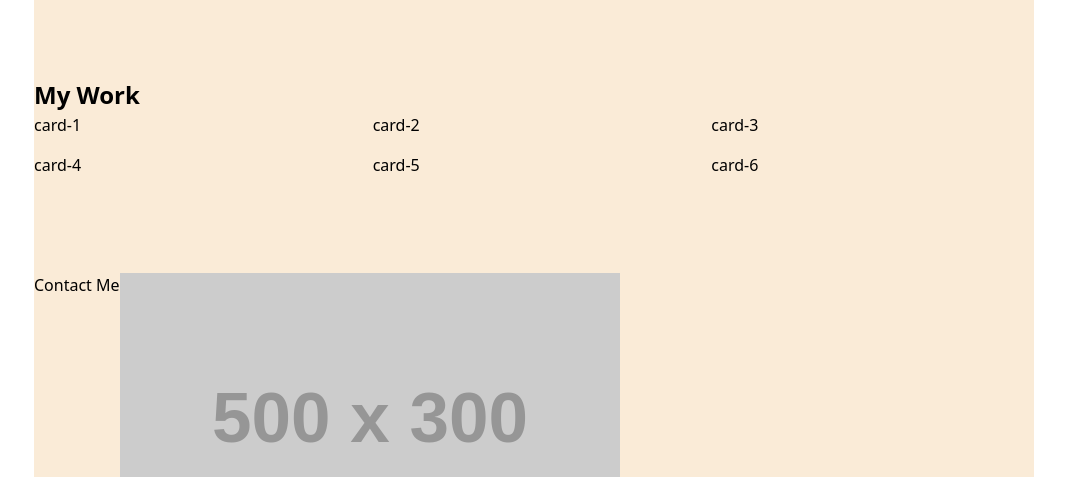
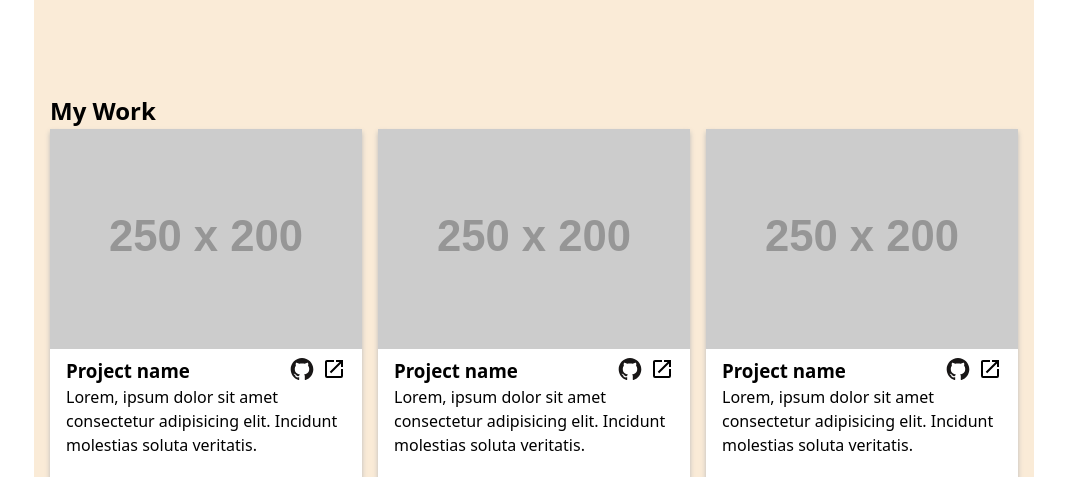
Before and after one commit to sydalwedaie/odin-project-homepage, a website built with webpack: page src/template.html in a window 1280 px wide. Shown: the part 475-952 px from the top of the page, without its empty margins (106-1173 px from the left). Built offline with nearby package versions, Linux system fonts and the light colour scheme; placeholder pictures from the web are drawn by us.

Commit message:
add card component

```diff
--- /dev/null
+++ b/src/components/card/card.css
@@ -0,0 +1,30 @@
+.c-card {
+  box-shadow: 0 3px 5px #bbbbbb;
+  background-color: white;
+}
+
+.c-card__image {
+  width: 100%;
+  height: 220px;
+  object-fit: cover;
+}
+
+.c-card__info-wrapper {
+  display: flex;
+  flex-wrap: wrap;
+  padding: 0.5rem 1rem 2rem;
+}
+
+.c-card__links {
+  display: flex;
+  gap: 0.5rem;
+  margin-left: auto;
+}
+
+.c-card__icon {
+  width: 24px;
+}
+
+.c-card__description {
+  flex-basis: 100%;
+}
--- /dev/null
+++ b/src/components/card/card.js
@@ -0,0 +1,27 @@
+import "./card.css";
+import iconGitHub from "./icon-gh.svg";
+import iconExternal from "./icon-external.svg";
+
+export function Card({ imgUrl, projectName, projectDescription }) {
+  const html = String.raw;
+  const markup = html`
+    <article class="c-card">
+      <div class="c-card__image-wrapper">
+        <img src="${imgUrl}" alt="${projectName}" class="c-card__image" />
+      </div>
+      <div class="c-card__info-wrapper">
+        <h3 class="c-card__title">${projectName}</h3>
+        <div class="c-card__links">
+          <a href="#" class="c-card__link">
+            <img src="${iconGitHub}" alt="" class="c-card__icon" />
+          </a>
+          <a href="#" class="c-card__link">
+            <img src="${iconExternal}" alt="" class="c-card__icon" />
+          </a>
+        </div>
+        <div class="c-card__description">${projectDescription}</div>
+      </div>
+    </article>
+  `;
+  return markup;
+}
--- /dev/null
+++ b/src/components/main/data.json
@@ -0,0 +1,32 @@
+[
+  {
+    "imgUrl": "https://placehold.co/250x200/png",
+    "projectName": "Project name",
+    "projectDescription": "Lorem, ipsum dolor sit amet consectetur adipisicing elit. Incidunt molestias soluta veritatis."
+  },
+  {
+    "imgUrl": "https://placehold.co/250x200/png",
+    "projectName": "Project name",
+    "projectDescription": "Lorem, ipsum dolor sit amet consectetur adipisicing elit. Incidunt molestias soluta veritatis."
+  },
+  {
+    "imgUrl": "https://placehold.co/250x200/png",
+    "projectName": "Project name",
+    "projectDescription": "Lorem, ipsum dolor sit amet consectetur adipisicing elit. Incidunt molestias soluta veritatis."
+  },
+  {
+    "imgUrl": "https://placehold.co/250x200/png",
+    "projectName": "Project name",
+    "projectDescription": "Lorem, ipsum dolor sit amet consectetur adipisicing elit. Incidunt molestias soluta veritatis."
+  },
+  {
+    "imgUrl": "https://placehold.co/250x200/png",
+    "projectName": "Project name",
+    "projectDescription": "Lorem, ipsum dolor sit amet consectetur adipisicing elit. Incidunt molestias soluta veritatis."
+  },
+  {
+    "imgUrl": "https://placehold.co/250x200/png",
+    "projectName": "Project name",
+    "projectDescription": "Lorem, ipsum dolor sit amet consectetur adipisicing elit. Incidunt molestias soluta veritatis."
+  }
+]
--- a/src/components/main/main.css
+++ b/src/components/main/main.css
@@ -1,5 +1,8 @@
+.c-main {
+  padding: 1rem;
+}
 .c-main__body {
   display: grid;
-  grid-template-columns: repeat(auto-fit, minmax(280px, 1fr));
+  grid-template-columns: repeat(auto-fit, minmax(250px, 1fr));
   gap: 1rem;
 }
--- a/src/components/main/main.js
+++ b/src/components/main/main.js
@@ -1,4 +1,6 @@
 import "./main.css";
+import { Card } from "../card/card.js";
+import data from "./data.json";
 
 export function Main() {
   const html = String.raw;
@@ -6,12 +8,9 @@ export function Main() {
     <main class="c-main">
       <h2 class="c-main__title">My Work</h2>
       <div class="c-main__body">
-        <div class="c-main__card">card-1</div>
-        <div class="c-main__card">card-2</div>
-        <div class="c-main__card">card-3</div>
-        <div class="c-main__card">card-4</div>
-        <div class="c-main__card">card-5</div>
-        <div class="c-main__card">card-6</div>
+        ${data
+          .map((project) => `<div class="c-main__card">${Card(project)}</div>`)
+          .join("")}
       </div>
     </main>
   `;
```
Also changed, not shown: src/components/card/icon-external.svg (added), src/components/card/icon-gh.svg (added).
